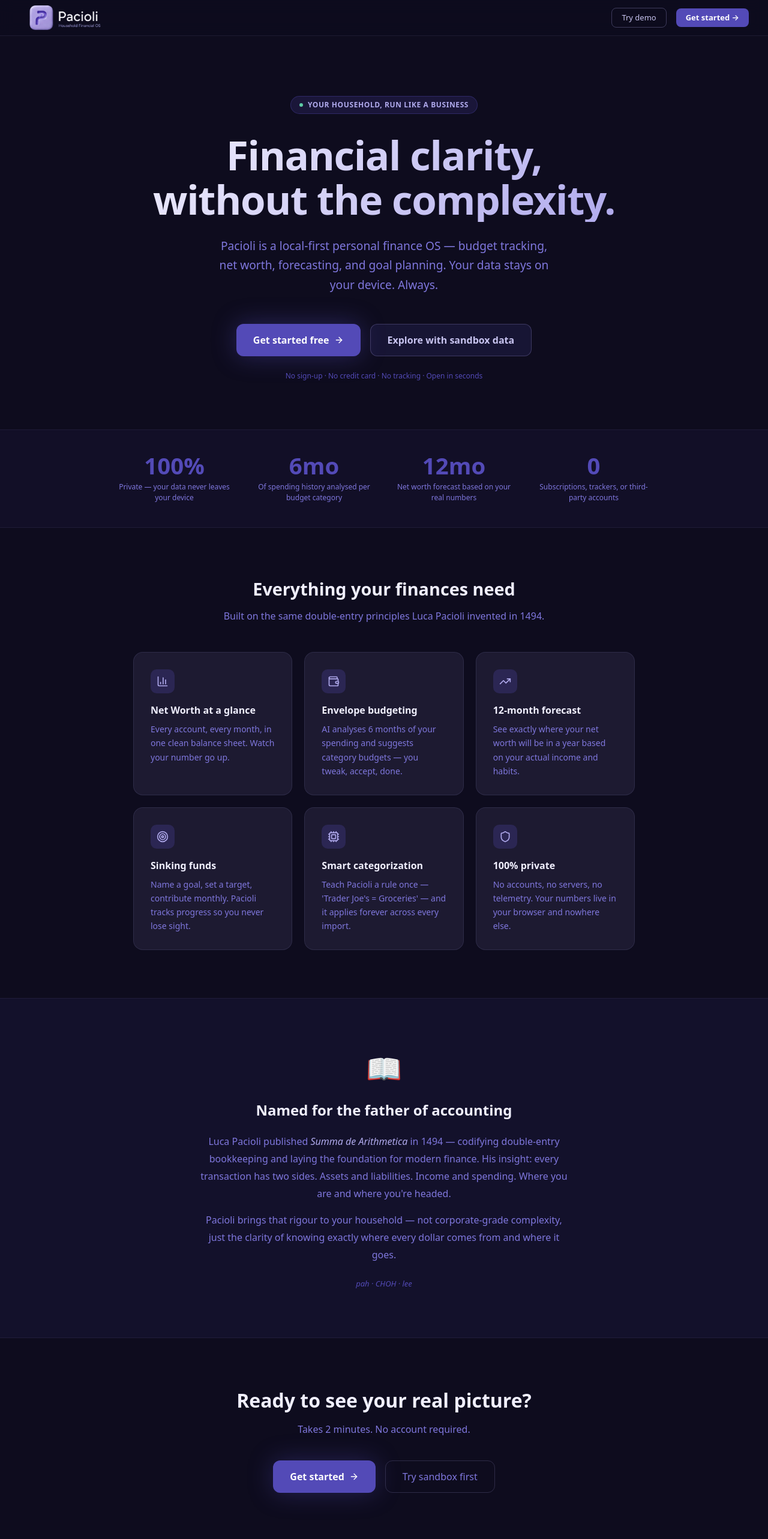
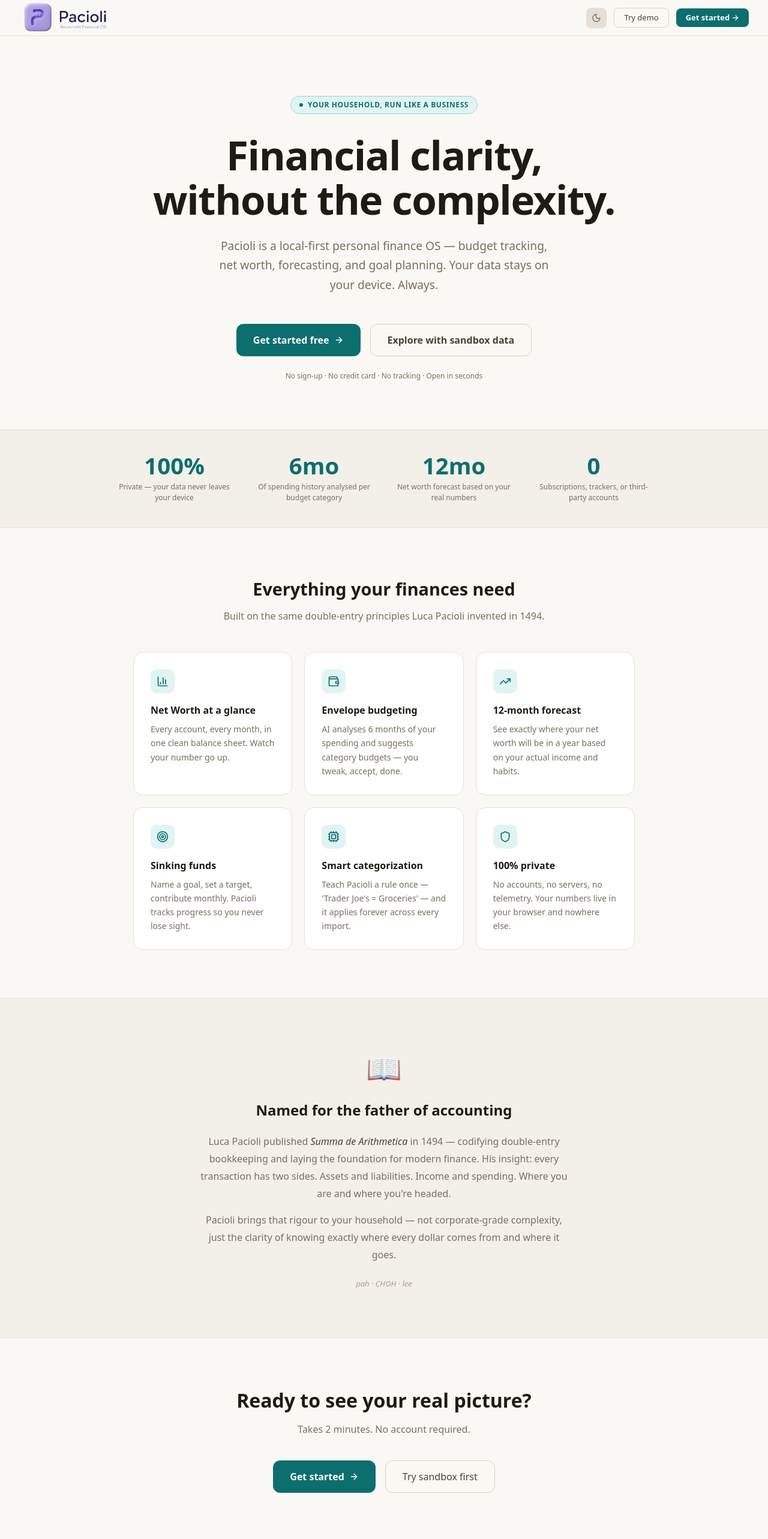
Before and after one commit to aiopsoctopus/pacioli, a Next.js app: page / in a window 1280 px wide. Shown: the top 2566 px of the page at 60% size. Built offline with nearby package versions, Linux system fonts and the light colour scheme; a web font is replaced by a local one.

Commit message:
Landing page: Warm Stone + light mode default + dark toggle

```diff
--- a/app/page.tsx
+++ b/app/page.tsx
@@ -1,7 +1,7 @@
 "use client";
 import Link from "next/link";
 import { useEffect, useState } from "react";
-import { ArrowRight, Shield, Cpu, BarChart3, Target, TrendingUp, Wallet } from "lucide-react";
+import { ArrowRight, Shield, Cpu, BarChart3, Target, TrendingUp, Wallet, Sun, Moon } from "lucide-react";
 import PacioliLogo from "@/components/pacioli-logo";
 
 const FEATURES = [
@@ -44,9 +44,99 @@
   { value: "0", label: "Subscriptions, trackers, or third-party accounts" },
 ];
 
+/* ── Warm Stone palette ──────────────────────────────────────────── */
+const LIGHT = {
+  pageBg:        "#faf8f4",
+  navBg:         "rgba(250,248,244,0.9)",
+  navBorder:     "#e5dfd6",
+  surfaceBg:     "#ffffff",
+  surfaceBorder: "#e5dfd6",
+  cardBg:        "#ffffff",
+  cardBorder:    "#e5dfd6",
+  statsStripBg:  "#f3f0ea",
+  statsStripBorder: "#e5dfd6",
+  originBg:      "#f3f0ea",
+  originBorder:  "#e5dfd6",
+  textPrimary:   "#1e1a14",
+  textSecondary: "#78705e",
+  textMuted:     "#a89f8e",
+  textTrust:     "#78705e",
+  eyebrowBg:     "#e0f4f4",
+  eyebrowBorder: "#9dd4d4",
+  eyebrowText:   "#0d6e6e",
+  eyebrowDot:    "#0d6e6e",
+  ctaPrimary:    "#0d6e6e",
+  ctaPrimaryHover:"#0a5858",
+  ctaSecondaryBg:"transparent",
+  ctaSecondaryBorder:"#d6cfc4",
+  ctaSecondaryText:"#4a4235",
+  statValue:     "#0d6e6e",
+  statLabel:     "#78705e",
+  iconBg:        "#e0f4f4",
+  iconColor:     "#0d6e6e",
+  footerBorder:  "#e5dfd6",
+  footerText:    "#a89f8e",
+  footerLink:    "#78705e",
+  pronunciationColor: "#a89f8e",
+  emText:        "#4a4235",
+  toggleBg:      "#e5dfd6",
+  toggleColor:   "#78705e",
+};
+
+const DARK = {
+  pageBg:        "#1a1510",
+  navBg:         "rgba(26,21,16,0.9)",
+  navBorder:     "#2e2820",
+  surfaceBg:     "#221d17",
+  surfaceBorder: "#2e2820",
+  cardBg:        "#221d17",
+  cardBorder:    "#2e2820",
+  statsStripBg:  "#1f1a14",
+  statsStripBorder: "#2e2820",
+  originBg:      "#1f1a14",
+  originBorder:  "#2e2820",
+  textPrimary:   "#f0ece4",
+  textSecondary: "#a89f8e",
+  textMuted:     "#6b6048",
+  textTrust:     "#6b6048",
+  eyebrowBg:     "rgba(13,110,110,0.18)",
+  eyebrowBorder: "rgba(13,110,110,0.35)",
+  eyebrowText:   "#5dcaa5",
+  eyebrowDot:    "#5dcaa5",
+  ctaPrimary:    "#0d6e6e",
+  ctaPrimaryHover:"#0a5858",
+  ctaSecondaryBg:"rgba(13,110,110,0.12)",
+  ctaSecondaryBorder:"rgba(93,202,165,0.2)",
+  ctaSecondaryText:"#a89f8e",
+  statValue:     "#5dcaa5",
+  statLabel:     "#78705e",
+  iconBg:        "rgba(13,110,110,0.2)",
+  iconColor:     "#5dcaa5",
+  footerBorder:  "#2e2820",
+  footerText:    "#4a4235",
+  footerLink:    "#6b6048",
+  pronunciationColor: "#6b6048",
+  emText:        "#a89f8e",
+  toggleBg:      "#2e2820",
+  toggleColor:   "#a89f8e",
+};
+
 export default function LandingPage() {
+  const [isDark, setIsDark] = useState(false);
   const [mounted, setMounted] = useState(false);
-  useEffect(() => setMounted(true), []);
+
+  useEffect(() => {
+    setMounted(true);
+    // Respect stored preference, default to light
+    const stored = localStorage.getItem("pacioli-landing-theme");
+    setIsDark(stored === "dark");
+  }, []);
+
+  function toggleTheme() {
+    const next = !isDark;
+    setIsDark(next);
+    localStorage.setItem("pacioli-landing-theme", next ? "dark" : "light");
+  }
 
   function handleTryDemo() {
     localStorage.setItem("pacioli-demo-mode", "true");
@@ -54,42 +144,65 @@
     window.location.href = "/zoom-out?demo=true";
   }
 
+  const c = isDark ? DARK : LIGHT;
+
+  // Prevent flash before mount
+  if (!mounted) return <div style={{ background: LIGHT.pageBg, minHeight: "100vh" }} />;
+
   return (
-    <div style={{ background: "#0e0c1e", minHeight: "100vh", color: "#f0effe" }}>
+    <div style={{ background: c.pageBg, minHeight: "100vh", color: c.textPrimary, transition: "background 0.2s, color 0.2s" }}>
 
       {/* ── Navbar ─────────────────────────────────────────── */}
       <nav style={{
         position: "sticky", top: 0, zIndex: 50,
-        background: "rgba(14,12,30,0.85)",
+        background: c.navBg,
         backdropFilter: "blur(12px)",
-        borderBottom: "1px solid rgba(175,169,236,0.1)",
+        borderBottom: `1px solid ${c.navBorder}`,
         padding: "0 2rem",
         display: "flex", alignItems: "center", justifyContent: "space-between",
         height: "60px",
+        transition: "background 0.2s, border-color 0.2s",
       }}>
-        <PacioliLogo size={30} variant="wordmark" theme="dark" />
-        <div style={{ display: "flex", gap: "1rem", alignItems: "center" }}>
+        <PacioliLogo size={30} variant="wordmark" theme={isDark ? "dark" : "light"} />
+
+        <div style={{ display: "flex", gap: "0.75rem", alignItems: "center" }}>
+          {/* Dark mode toggle */}
+          <button
+            onClick={toggleTheme}
+            aria-label={isDark ? "Switch to light mode" : "Switch to dark mode"}
+            style={{
+              background: c.toggleBg,
+              border: "none",
+              borderRadius: "8px",
+              color: c.toggleColor,
+              width: "34px", height: "34px",
+              display: "flex", alignItems: "center", justifyContent: "center",
+              cursor: "pointer",
+              transition: "background 0.2s, color 0.2s",
+            }}
+          >
+            {isDark ? <Sun size={16} /> : <Moon size={16} />}
+          </button>
+
           <button
             onClick={handleTryDemo}
             style={{
               background: "transparent",
-              border: "1px solid rgba(175,169,236,0.3)",
+              border: `1px solid ${c.ctaSecondaryBorder}`,
               borderRadius: "8px",
-              color: "#c8c4f0",
+              color: c.ctaSecondaryText,
               padding: "6px 16px",
               fontSize: "13px",
               cursor: "pointer",
               transition: "all 0.15s",
             }}
-            onMouseEnter={e => (e.currentTarget.style.borderColor = "#534AB7")}
-            onMouseLeave={e => (e.currentTarget.style.borderColor = "rgba(175,169,236,0.3)")}
           >
             Try demo
           </button>
           <Link
             href="/setup"
             style={{
-              background: "#534AB7",
+              background: c.ctaPrimary,
               borderRadius: "8px",
               color: "#fff",
               padding: "6px 16px",
@@ -114,18 +227,19 @@
         {/* Eyebrow */}
         <div style={{
           display: "inline-flex", alignItems: "center", gap: "8px",
-          background: "rgba(83,74,183,0.18)",
-          border: "1px solid rgba(83,74,183,0.35)",
+          background: c.eyebrowBg,
+          border: `1px solid ${c.eyebrowBorder}`,
           borderRadius: "999px",
           padding: "5px 14px",
           fontSize: "12px",
-          color: "#AFA9EC",
+          color: c.eyebrowText,
           fontWeight: 600,
           letterSpacing: "0.05em",
           textTransform: "uppercase",
           marginBottom: "32px",
+          transition: "background 0.2s, border-color 0.2s, color 0.2s",
         }}>
-          <span style={{ width: 6, height: 6, borderRadius: "50%", background: "#5dcaa5", display: "inline-block" }} />
+          <span style={{ width: 6, height: 6, borderRadius: "50%", background: c.eyebrowDot, display: "inline-block" }} />
           Your household, run like a business
         </div>
 
@@ -136,9 +250,8 @@
           lineHeight: 1.1,
           letterSpacing: "-0.02em",
           margin: "0 0 24px",
-          background: "linear-gradient(135deg, #f0effe 0%, #AFA9EC 100%)",
-          WebkitBackgroundClip: "text",
-          WebkitTextFillColor: "transparent",
+          color: c.textPrimary,
+          transition: "color 0.2s",
         }}>
           Financial clarity,<br />without the complexity.
         </h1>
@@ -146,10 +259,11 @@
         {/* Sub */}
         <p style={{
           fontSize: "1.2rem",
-          color: "#7f77dd",
+          color: c.textSecondary,
           lineHeight: 1.7,
           maxWidth: "560px",
           margin: "0 auto 48px",
+          transition: "color 0.2s",
         }}>
           Pacioli is a local-first personal finance OS — budget tracking, net worth, forecasting, and goal planning.
           Your data stays on your device. Always.
@@ -161,15 +275,14 @@
             href="/setup"
             style={{
               display: "inline-flex", alignItems: "center", gap: "8px",
-              background: "#534AB7",
+              background: c.ctaPrimary,
               color: "#fff",
               padding: "14px 28px",
               borderRadius: "12px",
               fontWeight: 700,
               fontSize: "1rem",
               textDecoration: "none",
-              boxShadow: "0 0 40px rgba(83,74,183,0.4)",
-              transition: "all 0.15s",
+              transition: "background 0.15s",
             }}
           >
             Get started free <ArrowRight size={16} />
@@ -178,9 +291,9 @@
             onClick={handleTryDemo}
             style={{
               display: "inline-flex", alignItems: "center", gap: "8px",
-              background: "rgba(83,74,183,0.15)",
-              border: "1px solid rgba(175,169,236,0.25)",
-              color: "#c8c4f0",
+              background: c.ctaSecondaryBg,
+              border: `1px solid ${c.ctaSecondaryBorder}`,
+              color: c.ctaSecondaryText,
               padding: "14px 28px",
               borderRadius: "12px",
               fontWeight: 600,
@@ -194,17 +307,18 @@
         </div>
 
         {/* Trust note */}
-        <p style={{ marginTop: "24px", fontSize: "12px", color: "#534AB7" }}>
+        <p style={{ marginTop: "24px", fontSize: "12px", color: c.textTrust, transition: "color 0.2s" }}>
           No sign-up · No credit card · No tracking · Open in seconds
         </p>
       </section>
 
       {/* ── Stats bar ──────────────────────────────────────── */}
       <section style={{
-        borderTop: "1px solid rgba(175,169,236,0.08)",
-        borderBottom: "1px solid rgba(175,169,236,0.08)",
-        background: "rgba(83,74,183,0.06)",
+        borderTop: `1px solid ${c.statsStripBorder}`,
+        borderBottom: `1px solid ${c.statsStripBorder}`,
+        background: c.statsStripBg,
         padding: "40px 2rem",
+        transition: "background 0.2s, border-color 0.2s",
       }}>
         <div style={{
           maxWidth: "900px", margin: "0 auto",
@@ -215,8 +329,8 @@
         }}>
           {STAT_ITEMS.map((s) => (
             <div key={s.value}>
-              <div style={{ fontSize: "2.4rem", fontWeight: 800, color: "#534AB7", lineHeight: 1 }}>{s.value}</div>
-              <div style={{ fontSize: "12px", color: "#7f77dd", marginTop: "8px", lineHeight: 1.5 }}>{s.label}</div>
+              <div style={{ fontSize: "2.4rem", fontWeight: 800, color: c.statValue, lineHeight: 1, transition: "color 0.2s" }}>{s.value}</div>
+              <div style={{ fontSize: "12px", color: c.statLabel, marginTop: "8px", lineHeight: 1.5, transition: "color 0.2s" }}>{s.label}</div>
             </div>
           ))}
         </div>
@@ -228,12 +342,13 @@
           textAlign: "center",
           fontSize: "1.8rem",
           fontWeight: 700,
-          color: "#f0effe",
+          color: c.textPrimary,
           marginBottom: "12px",
+          transition: "color 0.2s",
         }}>
           Everything your finances need
         </h2>
-        <p style={{ textAlign: "center", color: "#7f77dd", marginBottom: "48px", fontSize: "1rem" }}>
+        <p style={{ textAlign: "center", color: c.textSecondary, marginBottom: "48px", fontSize: "1rem", transition: "color 0.2s" }}>
           Built on the same double-entry principles Luca Pacioli invented in 1494.
         </p>
 
@@ -246,23 +361,25 @@
             <div
               key={title}
               style={{
-                background: "rgba(44,41,68,0.5)",
-                border: "1px solid rgba(175,169,236,0.12)",
+                background: c.cardBg,
+                border: `1px solid ${c.cardBorder}`,
                 borderRadius: "16px",
                 padding: "28px",
+                transition: "background 0.2s, border-color 0.2s",
               }}
             >
               <div style={{
                 width: 40, height: 40, borderRadius: "10px",
-                background: "rgba(83,74,183,0.25)",
+                background: c.iconBg,
                 display: "flex", alignItems: "center", justifyContent: "center",
                 marginBottom: "16px",
-                color: "#AFA9EC",
+                color: c.iconColor,
+                transition: "background 0.2s, color 0.2s",
               }}>
                 <Icon size={20} />
               </div>
-              <h3 style={{ fontSize: "1rem", fontWeight: 700, color: "#f0effe", marginBottom: "8px" }}>{title}</h3>
-              <p style={{ fontSize: "14px", color: "#7f77dd", lineHeight: 1.65, margin: 0 }}>{body}</p>
+              <h3 style={{ fontSize: "1rem", fontWeight: 700, color: c.textPrimary, marginBottom: "8px", transition: "color 0.2s" }}>{title}</h3>
+              <p style={{ fontSize: "14px", color: c.textSecondary, lineHeight: 1.65, margin: 0, transition: "color 0.2s" }}>{body}</p>
             </div>
           ))}
         </div>
@@ -270,29 +387,27 @@
 
       {/* ── Origin story / brand ───────────────────────────── */}
       <section style={{
-        background: "rgba(83,74,183,0.08)",
-        borderTop: "1px solid rgba(175,169,236,0.08)",
-        borderBottom: "1px solid rgba(175,169,236,0.08)",
+        background: c.originBg,
+        borderTop: `1px solid ${c.originBorder}`,
+        borderBottom: `1px solid ${c.originBorder}`,
         padding: "80px 2rem",
+        transition: "background 0.2s, border-color 0.2s",
       }}>
         <div style={{ maxWidth: "620px", margin: "0 auto", textAlign: "center" }}>
-          <div style={{
-            fontSize: "3rem",
-            marginBottom: "16px",
-          }}>📖</div>
-          <h2 style={{ fontSize: "1.5rem", fontWeight: 700, color: "#f0effe", marginBottom: "20px" }}>
+          <div style={{ fontSize: "3rem", marginBottom: "16px" }}>📖</div>
+          <h2 style={{ fontSize: "1.5rem", fontWeight: 700, color: c.textPrimary, marginBottom: "20px", transition: "color 0.2s" }}>
             Named for the father of accounting
           </h2>
-          <p style={{ color: "#7f77dd", lineHeight: 1.8, fontSize: "1rem" }}>
-            Luca Pacioli published <em style={{ color: "#AFA9EC" }}>Summa de Arithmetica</em> in 1494 — codifying double-entry bookkeeping
+          <p style={{ color: c.textSecondary, lineHeight: 1.8, fontSize: "1rem", transition: "color 0.2s" }}>
+            Luca Pacioli published <em style={{ color: c.emText }}>Summa de Arithmetica</em> in 1494 — codifying double-entry bookkeeping
             and laying the foundation for modern finance. His insight: every transaction has two sides.
             Assets and liabilities. Income and spending. Where you are and where you're headed.
           </p>
-          <p style={{ color: "#7f77dd", lineHeight: 1.8, fontSize: "1rem", marginTop: "16px" }}>
+          <p style={{ color: c.textSecondary, lineHeight: 1.8, fontSize: "1rem", marginTop: "16px", transition: "color 0.2s" }}>
             Pacioli brings that rigour to your household — not corporate-grade complexity, just the
             clarity of knowing exactly where every dollar comes from and where it goes.
           </p>
-          <p style={{ marginTop: "24px", fontSize: "13px", color: "#534AB7", fontStyle: "italic" }}>
+          <p style={{ marginTop: "24px", fontSize: "13px", color: c.pronunciationColor, fontStyle: "italic", transition: "color 0.2s" }}>
             pah · CHOH · lee
           </p>
         </div>
@@ -300,10 +415,10 @@
 
       {/* ── Bottom CTA ─────────────────────────────────────── */}
       <section style={{ textAlign: "center", padding: "80px 2rem 100px" }}>
-        <h2 style={{ fontSize: "2rem", fontWeight: 700, color: "#f0effe", marginBottom: "12px" }}>
+        <h2 style={{ fontSize: "2rem", fontWeight: 700, color: c.textPrimary, marginBottom: "12px", transition: "color 0.2s" }}>
           Ready to see your real picture?
         </h2>
-        <p style={{ color: "#7f77dd", marginBottom: "40px", fontSize: "1rem" }}>
+        <p style={{ color: c.textSecondary, marginBottom: "40px", fontSize: "1rem", transition: "color 0.2s" }}>
           Takes 2 minutes. No account required.
         </p>
         <div style={{ display: "flex", gap: "16px", justifyContent: "center", flexWrap: "wrap" }}>
@@ -311,14 +426,14 @@
             href="/setup"
             style={{
               display: "inline-flex", alignItems: "center", gap: "8px",
-              background: "#534AB7",
+              background: c.ctaPrimary,
               color: "#fff",
               padding: "14px 28px",
               borderRadius: "12px",
               fontWeight: 700,
               fontSize: "1rem",
               textDecoration: "none",
-              boxShadow: "0 0 40px rgba(83,74,183,0.35)",
+              transition: "background 0.15s",
             }}
           >
             Get started <ArrowRight size={16} />
@@ -327,12 +442,13 @@
             onClick={handleTryDemo}
             style={{
               background: "transparent",
-              border: "1px solid rgba(175,169,236,0.2)",
-              color: "#7f77dd",
+              border: `1px solid ${c.ctaSecondaryBorder}`,
+              color: c.ctaSecondaryText,
               padding: "14px 28px",
               borderRadius: "12px",
               fontSize: "1rem",
               cursor: "pointer",
+              transition: "border-color 0.2s, color 0.2s",
             }}
           >
             Try sandbox first
@@ -342,18 +458,19 @@
 
       {/* ── Footer ─────────────────────────────────────────── */}
       <footer style={{
-        borderTop: "1px solid rgba(175,169,236,0.08)",
+        borderTop: `1px solid ${c.footerBorder}`,
         padding: "24px 2rem",
         textAlign: "center",
         fontSize: "12px",
-        color: "#534AB7",
+        color: c.footerText,
+        transition: "border-color 0.2s, color 0.2s",
       }}>
         Built by{" "}
-        <a href="https://aiopsoctopus.substack.com" target="_blank" rel="noopener noreferrer" style={{ color: "#7f77dd", textDecoration: "none" }}>
+        <a href="https://aiopsoctopus.substack.com" target="_blank" rel="noopener noreferrer" style={{ color: c.footerLink, textDecoration: "none" }}>
           Christina Moore
         </a>
         {" · "}
-        <a href="https://aiopsoctopus.substack.com" target="_blank" rel="noopener noreferrer" style={{ color: "#7f77dd", textDecoration: "none" }}>
+        <a href="https://aiopsoctopus.substack.com" target="_blank" rel="noopener noreferrer" style={{ color: c.footerLink, textDecoration: "none" }}>
           The AI Ops Octopus
         </a>
         {" "}🐙
```
